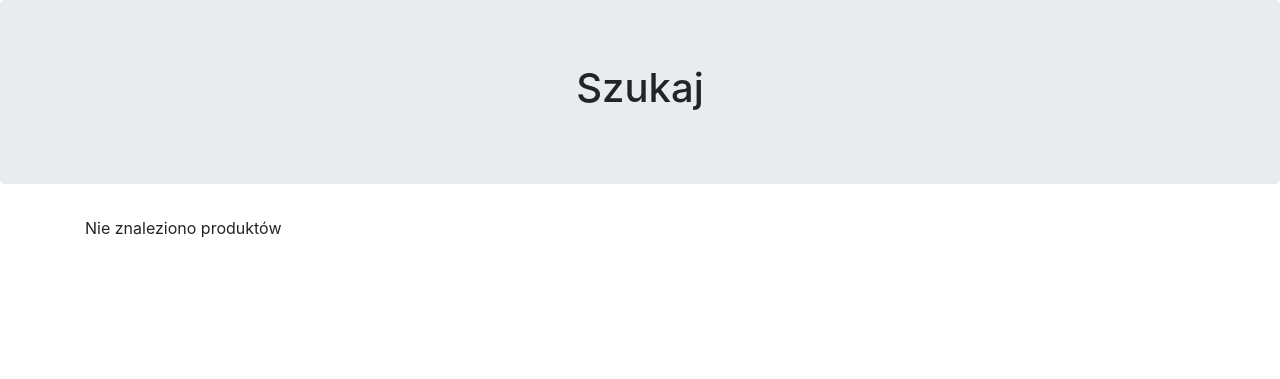
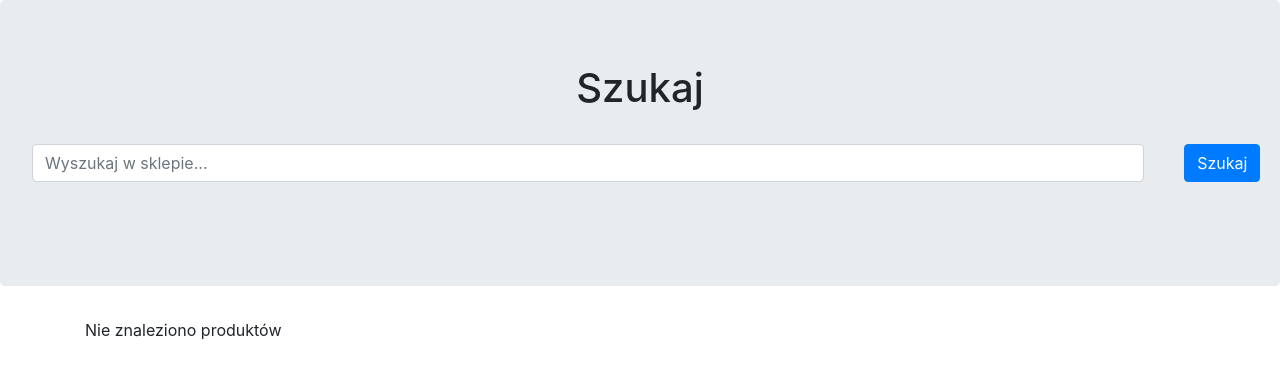
Before and after one commit to Nasus20202/django-store, a Django app: page /search/ in a window 1280 px wide. Shown: the part 56-435 px from the top of the page. Run offline with Django 3.2, Linux system fonts and the light colour scheme; data that the repository does not hold is empty; some libraries are stand-ins or nearby versions.

Commit message:
Update search.html

```diff
--- a/products/templates/products/search.html
+++ b/products/templates/products/search.html
@@ -23,6 +23,12 @@
 }
 
   </style>
+    <script type="text/javascript">
+      function s(){
+          search = document.getElementById("searchText").value;
+          location.href = {% url 'products:search' %}+'?value='+search;
+      }
+    </script>
   {% load static %}
 </head>
 <body>
@@ -60,6 +66,16 @@
   {% else %}
     <h1>Szukaj</h1>
   {% endif %}
+<br>
+<div class="row form-group">
+            <div class="col-md-11">
+                <input type="text" class="form-control" id="searchText" size="128" placeholder="Wyszukaj w sklepie...">
+            </div>
+
+                <div class="col-md-1">
+                <a onclick="s()" href="#" style="margin-left: 10px" class="btn btn-primary">Szukaj</a>
+                </div>
+            </div><br>
 </div>
 
 <div class="container">
```
